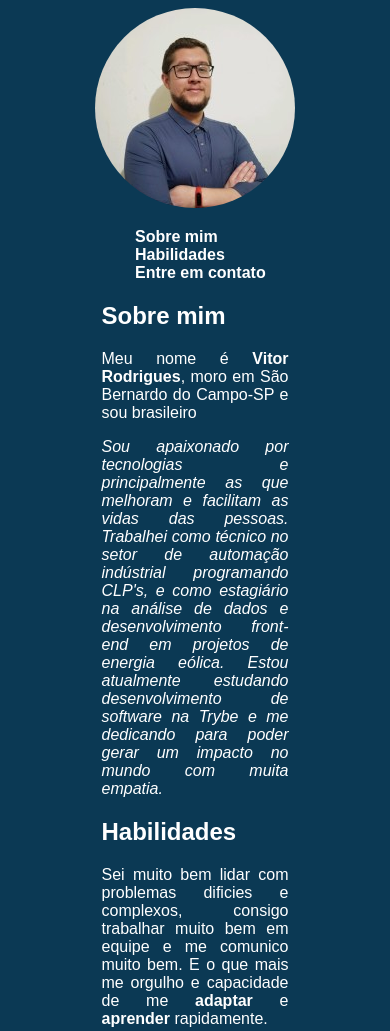
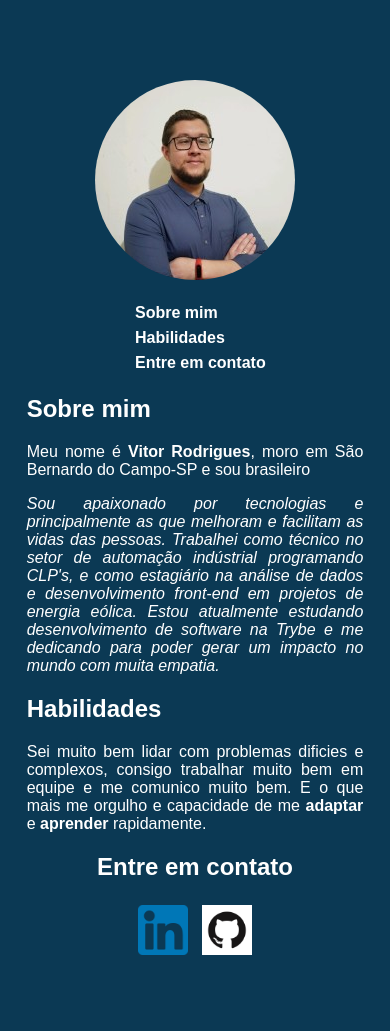
Before and after one commit to vitor-rc1/vitor-rc1.github.io, a plain HTML site: page index.html in a window 390 px wide. Shown: the top 1031 px of the page. After the commit the page ends 972 px from the top, so only its background shows below. Drawn offline with Linux system fonts and the light colour scheme.

Commit message:
Alteração no layout mobile

```diff
--- a/styles.css
+++ b/styles.css
@@ -1,4 +1,5 @@
 body {
+    margin-top: 5rem;
     background: #0B3954;
     color: white;
     font-size: 16px;
@@ -14,6 +15,7 @@ a {
 li {
     text-align: left;
     list-style-type: none;
+    line-height: 25px;
 }
 .header {
     text-align: center;
@@ -32,8 +34,8 @@ li {
 .contact {
     margin: 5px;
 }
-@media (min-width:1100px){
-    body {
-        margin: 5rem 15rem;
+@media (max-width:1100px){
+    .content{
+        width: 90%;
     }
 }
```
